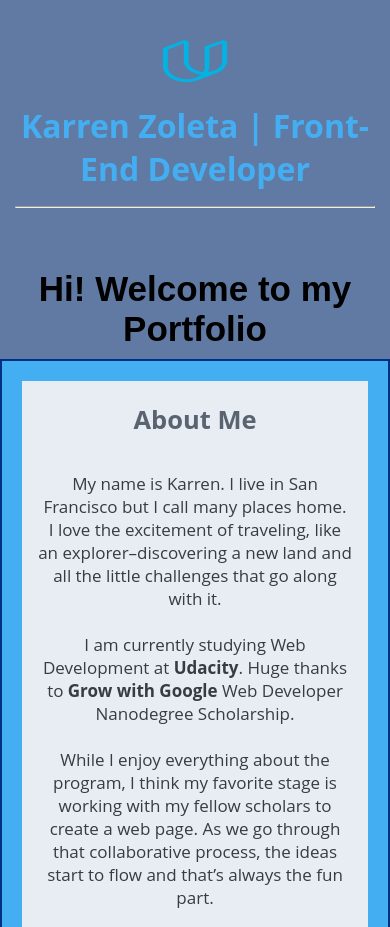
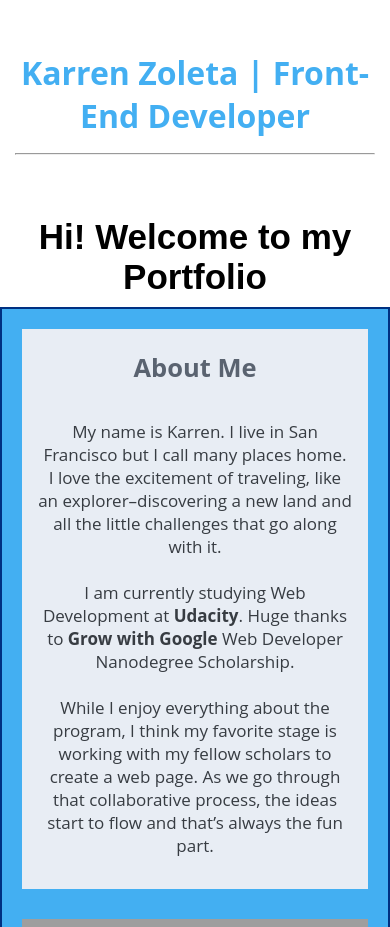
Before and after one commit to kayeZhie/kaye_proj1, a plain HTML site: page index.html in a window 390 px wide. Shown: the top 927 px of the page. Drawn offline with Linux system fonts and the light colour scheme; grey boxes are pictures that could not be loaded; a web font is replaced by a local one.

Commit message:
some changes for the body

```diff
--- a/css/style.css
+++ b/css/style.css
@@ -3,7 +3,7 @@ html, body {
   font-family: "open sans", sans serif;
   max-width: 1200px;
   margin: 0 auto;
-  background-color: #617aa3;
+
 }
 
 p {
@@ -28,6 +28,7 @@ Header style;
   color: #43aff2;
   text-align: center;
 }
+
 
 .header-content img {
   width: 5%;
@@ -211,10 +212,7 @@ media queries
   .inner_section {
     background-position: contain;
     background-repeat: no-repeat;
-  }
 
-  .Logo img {
-    width: 18%;
   }
 
   .connect {
--- a/index.html
+++ b/index.html
@@ -15,7 +15,6 @@
 	<header class="main_content">
 		<div class="header-content">
 			<div class="Logo">
-				<img src="img/Logo.png" alt="Udacity Logo">
 				<h1>Karren Zoleta | Front-End Developer <hr></h1>
 			</div>
 		</div>
@@ -69,7 +68,7 @@
 
 		<div class="menu">
 			<h3>Alaskan Malamute</h3>
-			<a href="https://codepen.io/kayeZhie/pen/YLNWvp" target="_blank">
+			<a href="https://codepen.io/kayeZhie/full/YLNWvp/" target="_blank">
 			<img src="img/atcp.png" alt="Animal Trading Card Image">
 		</a></div>
 	</div>
```
Also changed, not shown: img/kaye.png (added).
